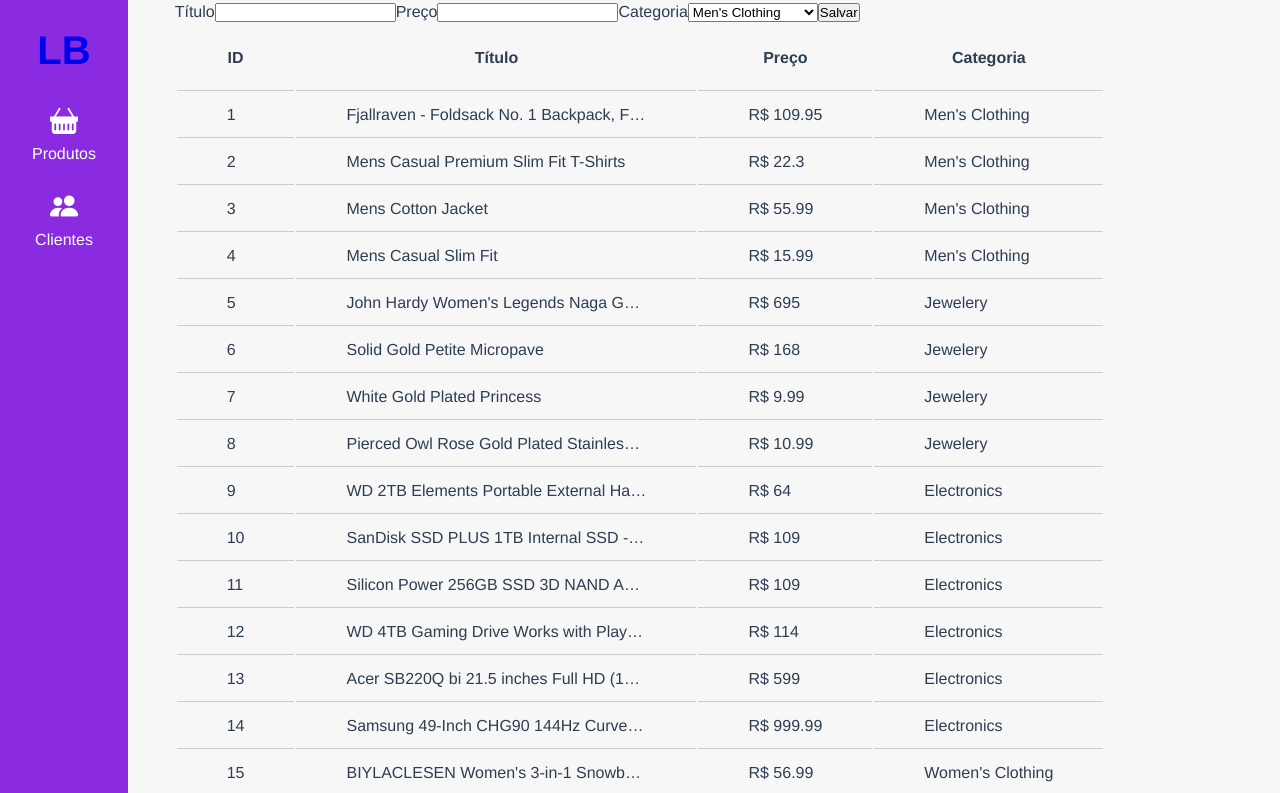
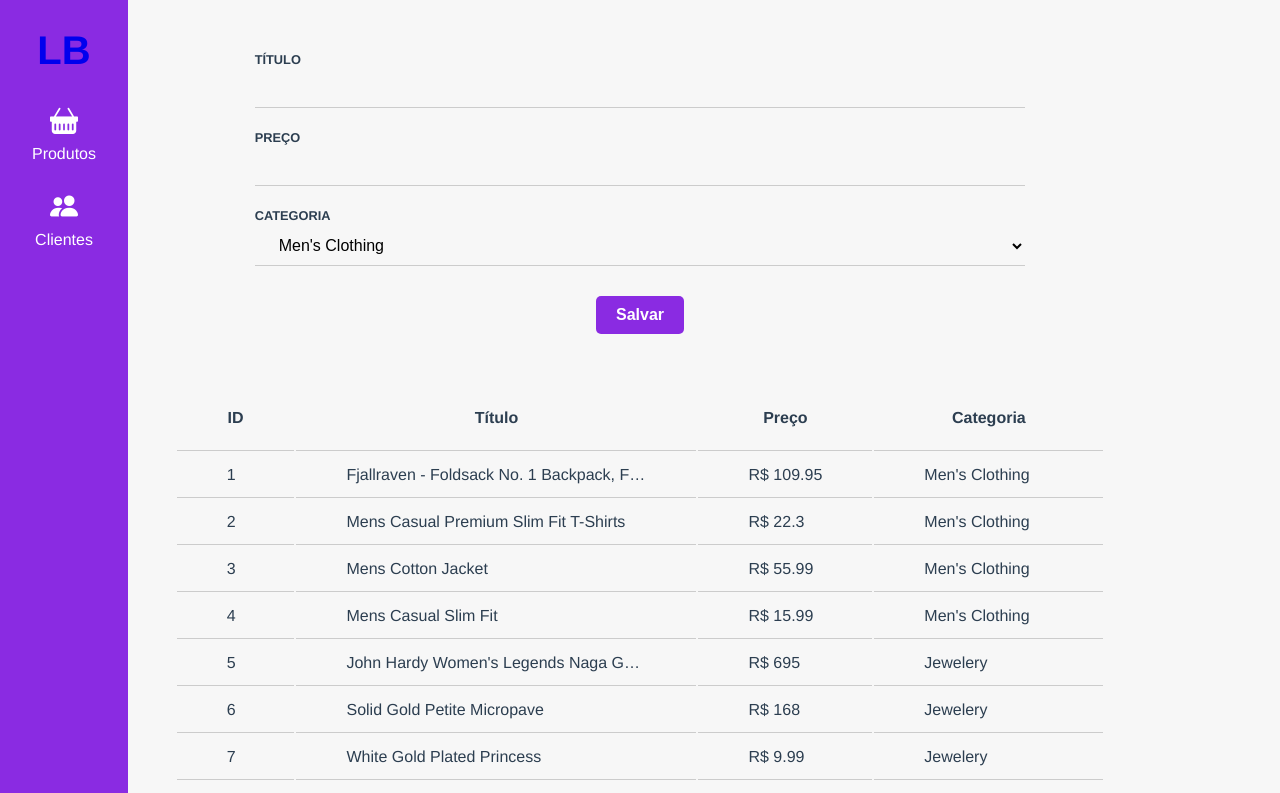
Before and after one commit to BrunaABraguin/mgmt-lovely-box, a React (Create React App) app: page / in a window 1280 px wide. Shown: the top 793 px of the page. Built offline with nearby package versions, Linux system fonts and the light colour scheme; data requests are answered from the project's data file.

Commit message:
Forms styled

```diff
--- a/src/globalStyle.ts
+++ b/src/globalStyle.ts
@@ -42,4 +42,36 @@ export default createGlobalStyle`
     .text-capitalize {
         text-transform: capitalize;
     }
+
+    form {
+        display: flex;
+        flex-direction: column;
+        margin: 50px 80px;
+
+        label {
+            text-transform: uppercase;
+            font-size: 0.8rem;
+            font-weight: bold;
+        }
+
+        input, select  {
+            border: none;
+            border-bottom: 1px solid #ccc;
+            font-size: 1rem;
+            padding: 10px 20px;
+            background-color: transparent;
+            outline: none;
+        }
+
+        button{
+            margin-top: 10px;
+            padding: 10px 20px;
+            border: 0;
+            background: blueviolet;
+            color: white;
+            border-radius: 5px;
+            font-weight: 700;
+            font-size: 1rem;
+        }
+    }
 `
--- a/src/pages/Products/index.tsx
+++ b/src/pages/Products/index.tsx
@@ -44,6 +44,7 @@ export const Products = () => {
             <Navbar />
             <S.Row>
                 <form onSubmit={addProduct}>
+                    <S.FormFields>
                         <label htmlFor="title">Título</label>
                         <input
                         id="title"
@@ -51,14 +52,18 @@ export const Products = () => {
                         value={title}
                         onChange={(e) => setTitle(e.target.value)}
                         />
+                    </S.FormFields>
 
+                    <S.FormFields>
                         <label htmlFor="price">Preço</label>
                         <input
                         id="price"
                         type="number"
                         value={price}
                         onChange={(e) => setPrice(e.target.value)}/>
+                    </S.FormFields>
 
+                    <S.FormFields>
                         <label htmlFor="category">Categoria</label>
                         <select
                         name="category"
@@ -71,8 +76,11 @@ export const Products = () => {
                             <option value="electronics">Electronics</option>
                             <option value="women's clothing">Women's Clothing</option>
                         </select>
+                    </S.FormFields>
 
+                    <S.SubmitButton>
                         <button type="submit">Salvar</button>
+                    </S.SubmitButton>
                 </form>
                 <table>
                     <thead>
--- a/src/pages/Products/style.ts
+++ b/src/pages/Products/style.ts
@@ -8,3 +8,14 @@ export const Row = styled.section`
     margin: 0 auto;
     flex-direction: row;
 `;
+
+export const FormFields = styled.div`
+    display: flex;
+    flex-direction: column;
+    margin-bottom: 20px;
+`;
+
+export const SubmitButton = styled.div`
+    display: flex;
+    justify-content: center;
+`;
--- a/src/pages/Users/index.tsx
+++ b/src/pages/Users/index.tsx
@@ -55,42 +55,54 @@ export const Users = () => {
             <Navbar />
             <S.Row>
                 <form onSubmit={addUser}>
-                    <label htmlFor="username">Username</label>
+                    <S.FormFields>
+                        <label htmlFor="username">Nome de usuário</label>
                         <input
                         type="text"
                         id="username"
                         value={username}
                         onChange={(e) => setUsername(e.target.value)}/>
+                    </S.FormFields>
 
+                    <S.FormFields>
                         <label htmlFor="firstname">Nome</label>
                         <input
                         type="text"
                         id="firstname"
                         value={firstname}
                         onChange={(e) => setFirstname(e.target.value)}/>
+                    </S.FormFields>
 
+                    <S.FormFields>
                         <label htmlFor="lastname">Sobrenome</label>
                         <input
                         type="text"
                         id="lastname"
                         value={lastname}
                         onChange={(e) => setLastname(e.target.value)}/>
+                    </S.FormFields>
 
+                    <S.FormFields>
                         <label htmlFor="email">E-mail</label>
                         <input
                         type="email"
                         id="email"
                         value={email}
                         onChange={(e) => setEmail(e.target.value)}/>
+                    </S.FormFields>
 
+                    <S.FormFields>
                         <label htmlFor="phone">Telefone</label>
                         <input
                         type="phone"
                         id="phone"
                         value={phone}
                         onChange={(e) => setPhone(e.target.value)}/>
+                    </S.FormFields>
 
+                    <S.SubmitButton>
                         <button type="submit">Salvar</button>
+                    </S.SubmitButton>
                 </form>
                 <table>
                     <thead>
--- a/src/pages/Users/style.ts
+++ b/src/pages/Users/style.ts
@@ -8,3 +8,14 @@ export const Row = styled.section`
      margin: 0 auto;
     flex-direction: row;
 `;
+
+export const FormFields = styled.div`
+    display: flex;
+    flex-direction: column;
+    margin-bottom: 30px;
+`;
+
+export const SubmitButton = styled.div`
+    display: flex;
+    justify-content: center;
+`;
```
Lines whose indentation alone changed are shown as unchanged.
